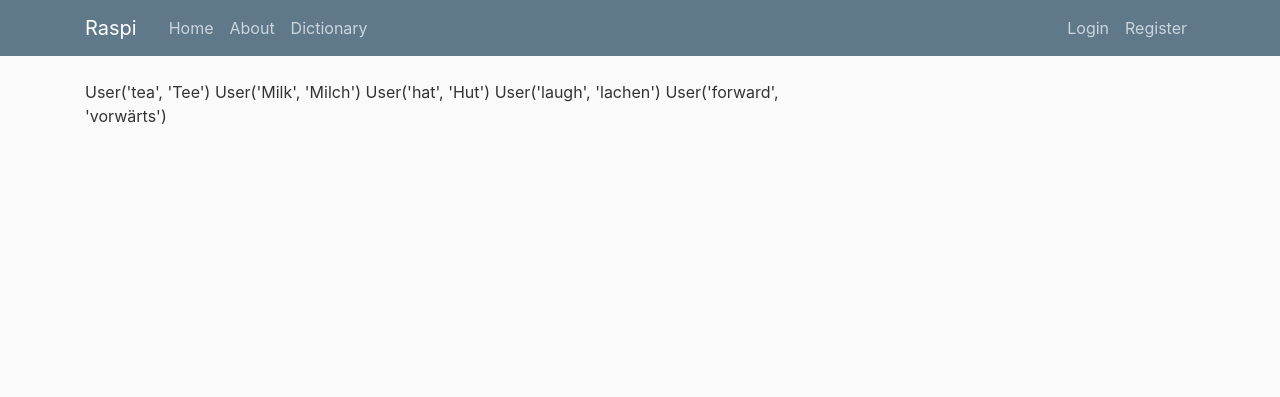
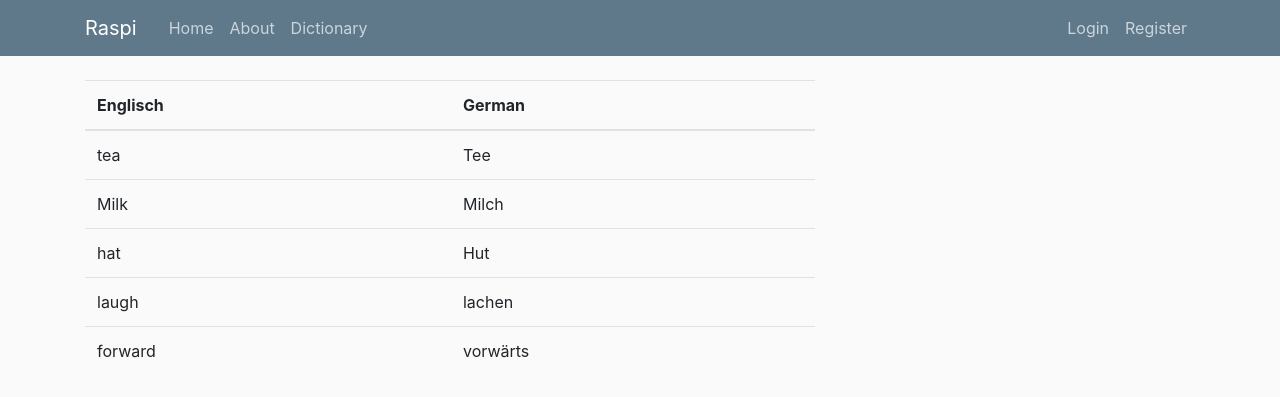
Before and after one commit to stweidenauer/flask_app, a Flask app: page /allwords in a window 1280 px wide. Shown: the top 397 px of the page. Run offline with Flask 2, Linux system fonts and the light colour scheme; data comes from the database, SQL or seed files in the repository; both versions use the stored data as it was after the commit; some libraries are stand-ins or nearby versions.

Commit message:
# 18 Dictionary allwords

```diff
--- a/app/models.py
+++ b/app/models.py
@@ -1,5 +1,4 @@
 from flask_login import UserMixin
-
 from app import db, login_manager
 
 
@@ -24,4 +23,4 @@ class Dictionary(db.Model):
     german = db.Column(db.String(120), unique=True, nullable=False)
 
     def __repr__(self):
-        return f"User('{self.engl}', '{self.german}')"
+        return f"Dictionary('{self.engl}', '{self.german}')"
--- a/app/routes.py
+++ b/app/routes.py
@@ -89,5 +89,10 @@ def dictionary():
 
 @app.route('/allwords', methods=['GET', 'POST'])
 def allwords():
-    words = Dictionary.query.all()
-    return render_template('allwords.html', words=words)
+    number_words = Dictionary.query.count()
+    word_list = []
+    for i in range(1, number_words+1):
+        pair = Dictionary.query.filter_by(id=i).first()
+        word_list.append((pair.engl, pair.german))
+
+    return render_template('allwords.html', word_list=word_list)
--- a/app/templates/allwords.html
+++ b/app/templates/allwords.html
@@ -2,7 +2,21 @@
 {% import "bootstrap/wtf.html" as wtf%}
 
 {% block content %}
-{% for word in words%}
-{{word}}
-{% endfor %}
+<table class="table">
+    <thead>
+    <tr>
+        <th scope="col">Englisch</th>
+        <th scope="col">German</th>
+    </tr>
+    </thead>
+
+    <tbody>
+    {% for pair in (word_list) %}
+    <tr>
+        <td>{{pair[0]}}</td>
+        <td>{{pair[1]}}</td>
+    </tr>
+    {% endfor %}
+    </tbody>
+</table>
 {% endblock %}
```
Also changed, not shown: app/site.db.
